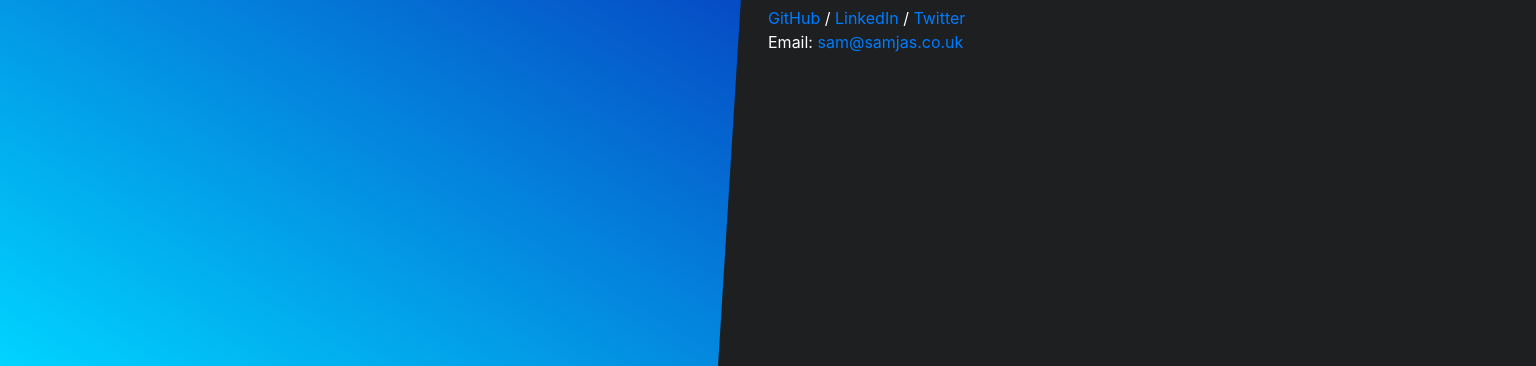
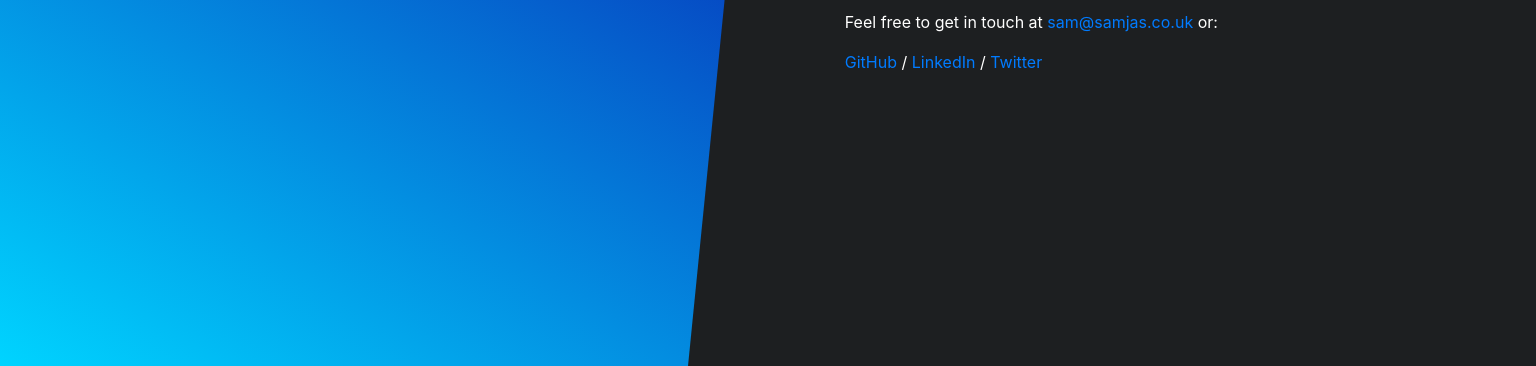
Before and after one commit to Avinch/avinch.github.io, a plain HTML site: page index.html in a window 1536 px wide. Shown: the part 434-800 px from the top of the page. Drawn offline with nearby package versions, Linux system fonts and the light colour scheme.

Commit message:
text changes

```diff
--- a/index.html
+++ b/index.html
@@ -23,11 +23,11 @@
 		<div class="split v-centre-lg div2">
 			<div>
 				<p>Hey! 👋</p>
-				<p>I'm a software developer based in Leeds, UK. I work mostly in the .NET space, but occasionally dabble in other stacks.</p>
+				<p>I'm a software developer based in Leeds, UK - currently working on a variety of professional and personal projects. I tend to work mostly on the .NET stack, but I'm up for anything.</p>
 				<br />
+				<p>Feel free to get in touch at <a href="mailto:sam@samjas.co.uk">sam@samjas.co.uk</a> or:</p>
+
 				<a href="https://github.com/avinch">GitHub</a> / <a href="https://linkedin.com/in/samjas">LinkedIn</a> / <a href="https://twitter.com/thesamja">Twitter</a>
-				<br />
-				Email: <a href="mailto:sam@samjas.co.uk">sam@samjas.co.uk</a>
 			</div>
 		</div>
 </body>
--- a/style.css
+++ b/style.css
@@ -20,7 +20,7 @@
     color:white;
 }
 
-@media(max-width:1300px){
+@media(max-width:1250px){
     .split{
         padding:calc(5%);
     }
@@ -30,11 +30,13 @@
     }
 }
 
-@media(min-width: 1300px){
+@media(min-width: 1250px){
     .split{
         width: calc(50%);
         position: relative;
         height: 100vh;
+
+        padding: calc(5%);
     }
 
     .div1:after, .div2:before {
@@ -52,12 +54,12 @@
     .div2:before {
         right: 100%;
         border-bottom: 100vh solid #1d1f21;
-        border-left: 50px solid transparent;
+        border-left: 80px solid transparent;
     }
 
     .div1{
         float: left;
-        padding-left: calc(5%);
+        padding: calc(5%);
     }
 
     .div2{
```
